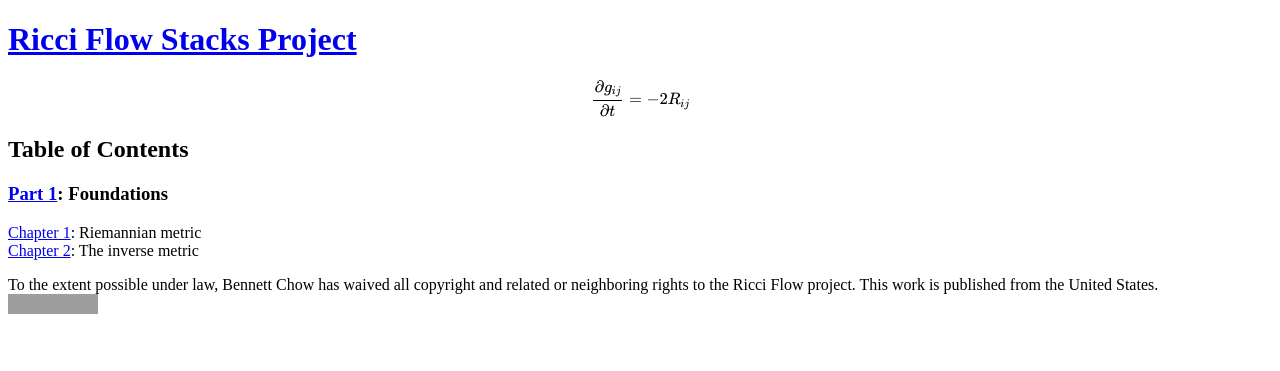
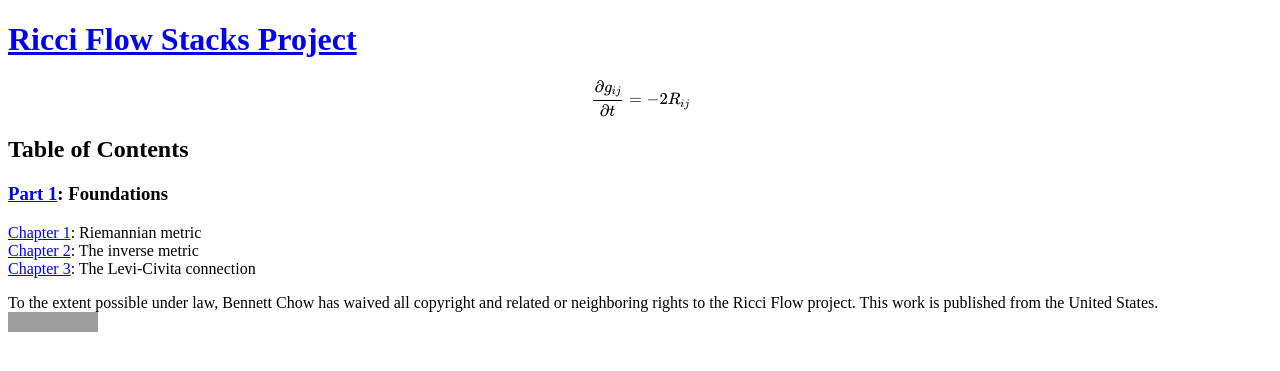
Before and after one commit to bennett-chow/ricciflow.org, a Jekyll site: the page built from index.md, in a window 1280 px wide. Shown: the top 371 px of the page. Built offline with Jekyll 4.4.1, drawn with Linux system fonts in a browser that asks for light colours; grey boxes are pictures that could not be loaded.

Commit message:
Update index.md

```diff
--- a/index.md
+++ b/index.md
@@ -14,6 +14,8 @@ $$
 <a href="/part-1-foundations/riemannian-metric.html">Chapter 1<a/>: Riemannian metric
 <br>
 <a href="/part-1-foundations/inverse-metric.html">Chapter 2<a/>: The inverse metric
+<br>
+<a href="/part-1-foundations/levi-civita-connection.html">Chapter 3<a/>: The Levi-Civita connection
 
 <footer>
   <p>
```
